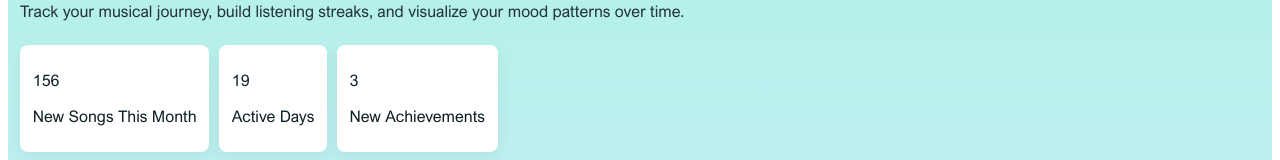
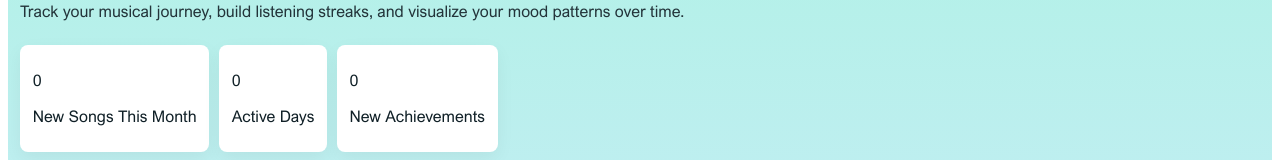
Before and after one commit to hannah2520/SONO, a Vue app in the folder sono/: page /mood-calendar in a window 1280 px wide. Shown: the part 172-332 px from the top of the page. Built offline with nearby package versions, Linux system fonts and the light colour scheme; no server answers.

Commit message:
feat(mood): reset stat card values to 0

```diff
--- a/sono/src/components/MoodCalendar.vue
+++ b/sono/src/components/MoodCalendar.vue
@@ -10,15 +10,15 @@
 
       <div class="stat-row">
         <div class="stat-card new-songs">
-          <p class="value">156</p>
+          <p class="value">0</p>
           <p class="label">New Songs This Month</p>
         </div>
         <div class="stat-card active-days">
-          <p class="value">19</p>
+          <p class="value">0</p>
           <p class="label">Active Days</p>
         </div>
         <div class="stat-card achievements">
-          <p class="value">3</p>
+          <p class="value">0</p>
           <p class="label">New Achievements</p>
         </div>
       </div>
```
